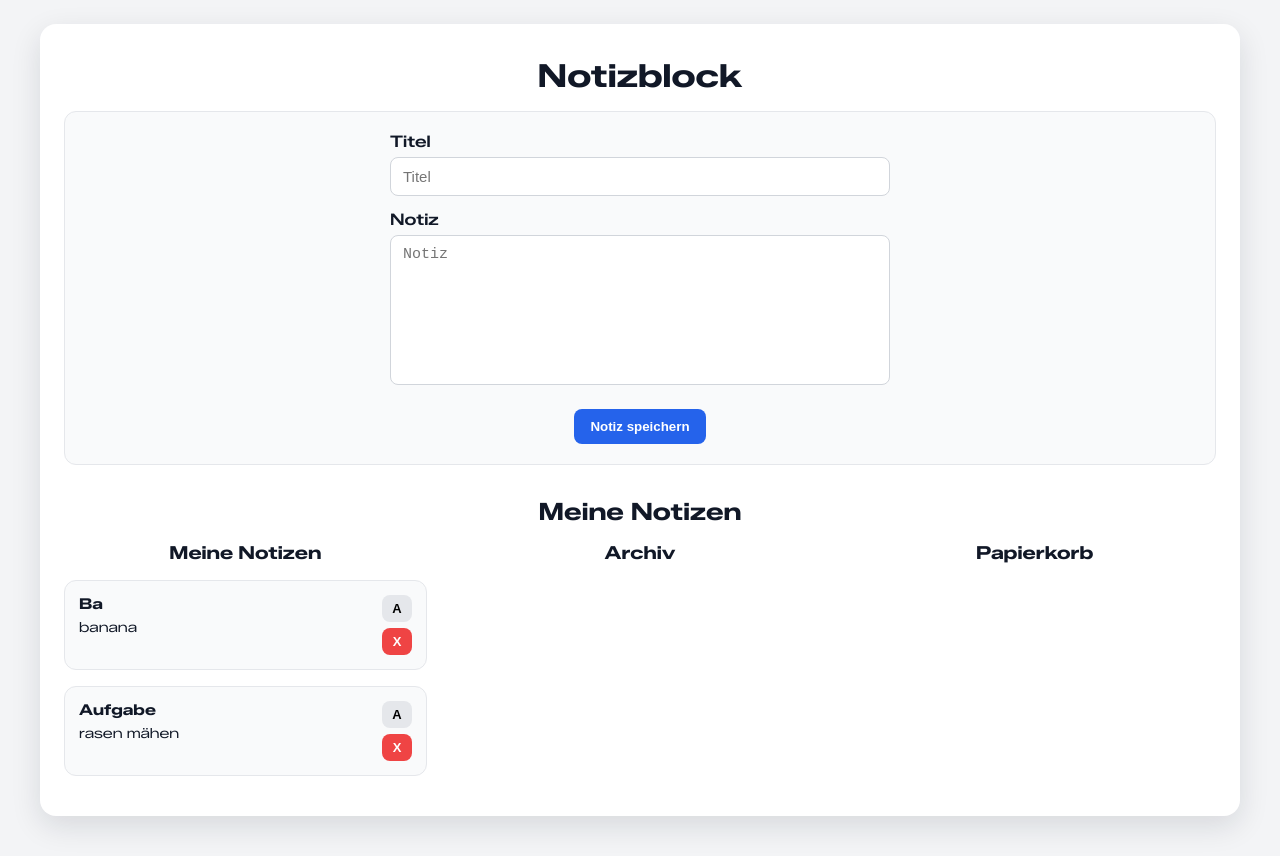
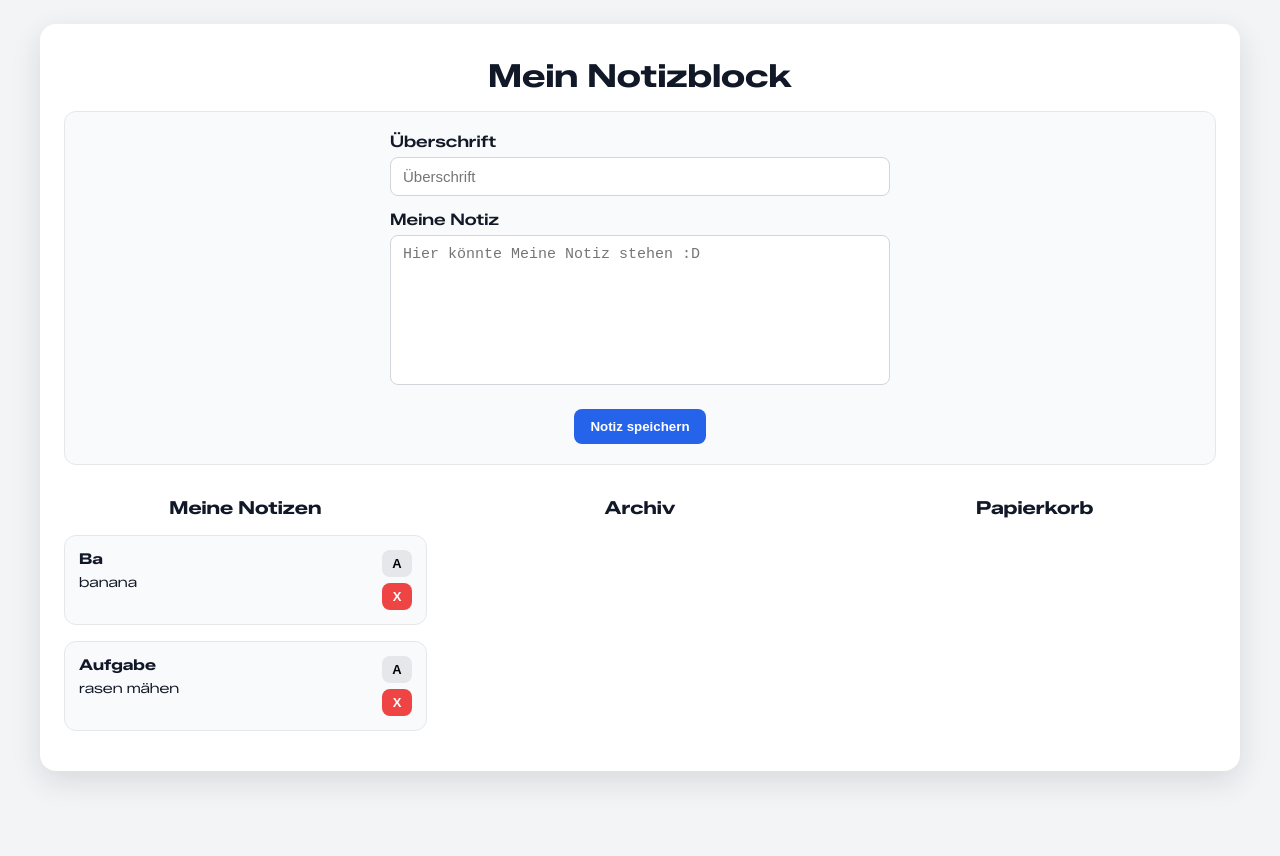
Before and after one commit to ChristopherBraun196/Notizklotz, a plain HTML site: page index.html in a window 1280 px wide. After the commit the page ends 811 px from the top, so only its background shows below. Drawn offline with Linux system fonts and the light colour scheme; files whose address does not match are found by name.

Commit message:
bugfix design

```diff
--- a/index.html
+++ b/index.html
@@ -12,20 +12,20 @@
 <body onload="init()">
   <div class="app">
     <header class="app-header">
-      <h1>Notizblock</h1>
+      <h1>Mein Notizblock</h1>
     </header>
 
     <div class="note-form-card">
-    <label for="note_title">Titel</label>
-    <input type="text" id="note_title" placeholder="Titel">
+    <label for="note_title">Überschrift</label>
+    <input type="text" id="note_title" placeholder="Überschrift">
 
-    <label for="note_text">Notiz</label>
-    <textarea id="note_text" placeholder="Notiz"></textarea>
+    <label for="note_text">Meine Notiz</label>
+    <textarea id="note_text" placeholder="Hier könnte Meine Notiz stehen :D"></textarea>
 
     <button class="btn btn-primary" onclick="addNote()">Notiz speichern</button>
 </div>
 
-    <h2>Meine Notizen</h2>
+
 <main class="columns">
   <section class="column">
     <h2>Meine Notizen</h2>
```
Also changed, not shown: script.js (+13 -8 lines).
